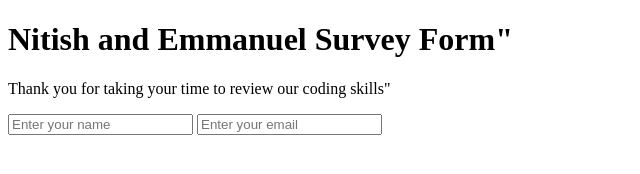
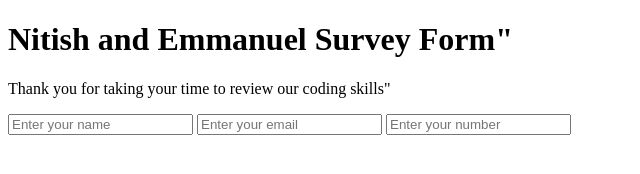
Before and after one commit to Nitish5925/nitish-emmanuel, a plain HTML site: page index.html in a window 1280 px wide. Shown: the whole page, without its empty margins (0-640 px from the left). Drawn offline with Linux system fonts and the light colour scheme.

Commit message:
Update index.html
step 7&8

```diff
--- a/index.html
+++ b/index.html
@@ -27,6 +27,7 @@
     <form id="survey-form">
       <input id="name" type="text" placeholder="Enter your name">
       <input id="email" type="email" name="email" placeholder="Enter your email">
+      <input id="number" type="number" name="number" placeholder="Enter your number">
     </form>
   </body>
 </html>
```
